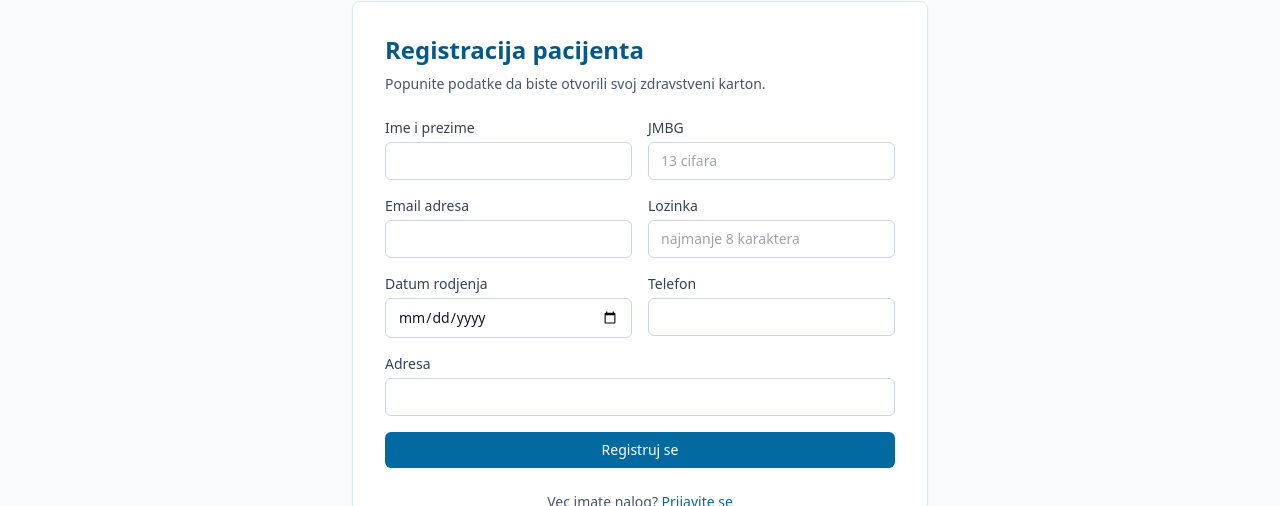
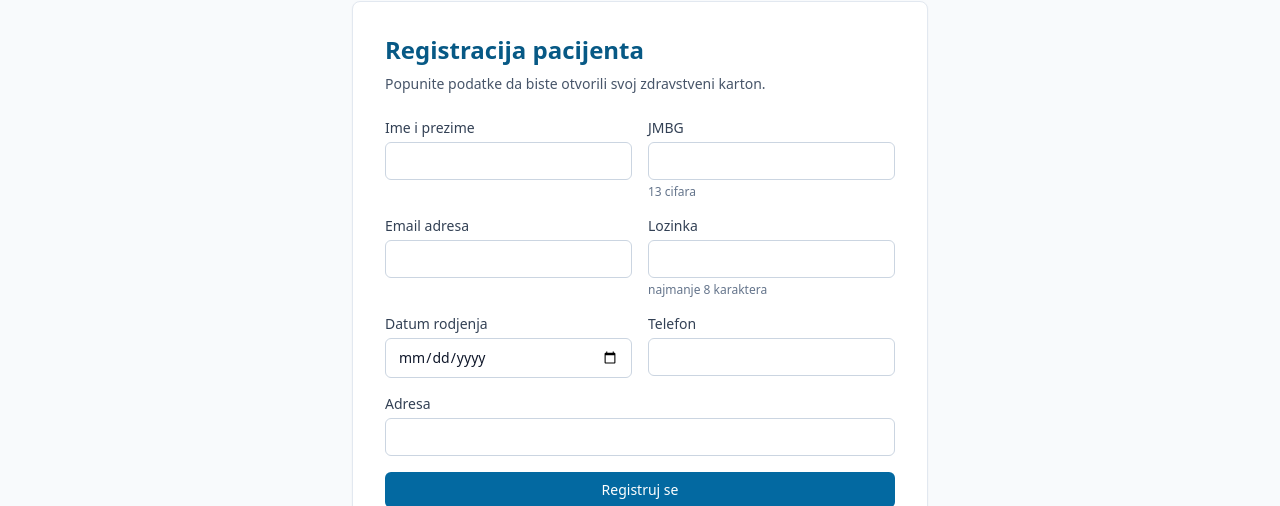
Before and after one commit to elab-development/internet-tehnologije-2025-zdravstveniekarton_2022_0528, a Next.js app: page /register in a window 1280 px wide. Shown: the part 112-618 px from the top of the page. Built offline with nearby package versions, Linux system fonts and the light colour scheme; no server answers.

Commit message:
Reusable komponente Button, Input i Select i refaktorisanje formi

```diff
--- a/app/(auth)/login/page.tsx
+++ b/app/(auth)/login/page.tsx
@@ -4,6 +4,8 @@ import { useState } from 'react';
 import { useRouter } from 'next/navigation';
 import { signIn } from 'next-auth/react';
 import Link from 'next/link';
+import Input from '@/components/ui/Input';
+import Button from '@/components/ui/Button';
 
 /**
  * Stranica za prijavu (/login).
@@ -53,34 +55,24 @@ export default function LoginPage() {
         </p>
 
         <form onSubmit={handleSubmit} className="mt-6 space-y-4">
-          <div>
-            <label htmlFor="email" className="mb-1 block text-sm font-medium text-slate-700">
-              Email adresa
-            </label>
-            <input
-              id="email"
+          <Input
+            label="Email adresa"
+            name="email"
             type="email"
             required
             value={email}
             onChange={(event) => setEmail(event.target.value)}
             placeholder="ime@primer.rs"
-              className="w-full rounded-md border border-slate-300 px-3 py-2 text-sm outline-none focus:border-sky-500 focus:ring-1 focus:ring-sky-500"
           />
-          </div>
 
-          <div>
-            <label htmlFor="password" className="mb-1 block text-sm font-medium text-slate-700">
-              Lozinka
-            </label>
-            <input
-              id="password"
+          <Input
+            label="Lozinka"
+            name="password"
             type="password"
             required
             value={password}
             onChange={(event) => setPassword(event.target.value)}
-              className="w-full rounded-md border border-slate-300 px-3 py-2 text-sm outline-none focus:border-sky-500 focus:ring-1 focus:ring-sky-500"
           />
-          </div>
 
           {error && (
             <p role="alert" className="rounded-md bg-red-50 px-3 py-2 text-sm text-red-700">
@@ -88,13 +80,9 @@ export default function LoginPage() {
             </p>
           )}
 
-          <button
-            type="submit"
-            disabled={isSubmitting}
-            className="w-full rounded-md bg-sky-700 px-4 py-2 text-sm font-medium text-white hover:bg-sky-800 disabled:opacity-60"
-          >
-            {isSubmitting ? 'Prijavljivanje...' : 'Prijavi se'}
-          </button>
+          <Button type="submit" isLoading={isSubmitting} className="w-full">
+            Prijavi se
+          </Button>
         </form>
 
         <p className="mt-6 text-center text-sm text-slate-600">
--- a/app/(auth)/register/page.tsx
+++ b/app/(auth)/register/page.tsx
@@ -4,8 +4,10 @@ import { useState } from 'react';
 import { useRouter } from 'next/navigation';
 import { signIn } from 'next-auth/react';
 import Link from 'next/link';
+import Input from '@/components/ui/Input';
+import Button from '@/components/ui/Button';
 
-// Pocetno stanje forme drzimo u jednom objektu, da ne pravimo osam useState poziva.
+// Pocetno stanje forme drzimo u jednom objektu, da ne pravimo sedam useState poziva.
 const initialForm = {
   fullName: '',
   email: '',
@@ -78,7 +80,7 @@ export default function RegisterPage() {
         </p>
 
         <form onSubmit={handleSubmit} className="mt-6 grid gap-4 sm:grid-cols-2">
-          <FormField
+          <Input
             label="Ime i prezime"
             name="fullName"
             value={form.fullName}
@@ -86,16 +88,16 @@ export default function RegisterPage() {
             error={fieldErrors.fullName}
             required
           />
-          <FormField
+          <Input
             label="JMBG"
             name="jmbg"
             value={form.jmbg}
             onChange={handleChange}
             error={fieldErrors.jmbg}
-            placeholder="13 cifara"
+            hint="13 cifara"
             required
           />
-          <FormField
+          <Input
             label="Email adresa"
             name="email"
             type="email"
@@ -104,17 +106,17 @@ export default function RegisterPage() {
             error={fieldErrors.email}
             required
           />
-          <FormField
+          <Input
             label="Lozinka"
             name="password"
             type="password"
             value={form.password}
             onChange={handleChange}
             error={fieldErrors.password}
-            placeholder="najmanje 8 karaktera"
+            hint="najmanje 8 karaktera"
             required
           />
-          <FormField
+          <Input
             label="Datum rodjenja"
             name="dateOfBirth"
             type="date"
@@ -123,22 +125,21 @@ export default function RegisterPage() {
             error={fieldErrors.dateOfBirth}
             required
           />
-          <FormField
+          <Input
             label="Telefon"
             name="phone"
             value={form.phone}
             onChange={handleChange}
             error={fieldErrors.phone}
           />
-          <div className="sm:col-span-2">
-            <FormField
+          <Input
             label="Adresa"
             name="address"
             value={form.address}
             onChange={handleChange}
             error={fieldErrors.address}
+            className="sm:col-span-2"
           />
-          </div>
 
           {error && (
             <p
@@ -149,13 +150,9 @@ export default function RegisterPage() {
             </p>
           )}
 
-          <button
-            type="submit"
-            disabled={isSubmitting}
-            className="rounded-md bg-sky-700 px-4 py-2 text-sm font-medium text-white hover:bg-sky-800 disabled:opacity-60 sm:col-span-2"
-          >
-            {isSubmitting ? 'Slanje...' : 'Registruj se'}
-          </button>
+          <Button type="submit" isLoading={isSubmitting} className="sm:col-span-2">
+            Registruj se
+          </Button>
         </form>
 
         <p className="mt-6 text-center text-sm text-slate-600">
@@ -168,44 +165,3 @@ export default function RegisterPage() {
     </main>
   );
 }
-
-// Mala pomocna komponenta da se markup polja ne ponavlja sedam puta.
-// U komitu 15 bice zamenjena globalnom reusable komponentom Input.
-function FormField({
-  label,
-  name,
-  value,
-  onChange,
-  error,
-  type = 'text',
-  placeholder,
-  required,
-}: {
-  label: string;
-  name: string;
-  value: string;
-  onChange: (event: React.ChangeEvent<HTMLInputElement>) => void;
-  error?: string;
-  type?: string;
-  placeholder?: string;
-  required?: boolean;
-}) {
-  return (
-    <div>
-      <label htmlFor={name} className="mb-1 block text-sm font-medium text-slate-700">
-        {label}
-      </label>
-      <input
-        id={name}
-        name={name}
-        type={type}
-        value={value}
-        onChange={onChange}
-        placeholder={placeholder}
-        required={required}
-        className="w-full rounded-md border border-slate-300 px-3 py-2 text-sm outline-none focus:border-sky-500 focus:ring-1 focus:ring-sky-500"
-      />
-      {error && <p className="mt-1 text-xs text-red-600">{error}</p>}
-    </div>
-  );
-}
--- /dev/null
+++ b/components/ui/Button.tsx
@@ -0,0 +1,52 @@
+import type { ButtonHTMLAttributes } from 'react';
+
+/**
+ * Reusable dugme koje se koristi kroz celu aplikaciju.
+ *
+ * Umesto da se Tailwind klase prepisuju na svakom dugmetu, ovde se biraju
+ * preko propa variant (izgled) i size (velicina). Tako sva dugmad u aplikaciji
+ * izgledaju isto, a izmena stila se radi na jednom mestu.
+ */
+
+type Variant = 'primary' | 'secondary' | 'danger';
+type Size = 'sm' | 'md';
+
+// Nasledjuju se svi standardni atributi dugmeta (onClick, disabled, type...),
+// pa se komponenta koristi isto kao obicno <button>.
+type ButtonProps = ButtonHTMLAttributes<HTMLButtonElement> & {
+  variant?: Variant;
+  size?: Size;
+  isLoading?: boolean;
+};
+
+const VARIANT_CLASSES: Record<Variant, string> = {
+  primary: 'bg-sky-700 text-white hover:bg-sky-800',
+  secondary: 'border border-slate-300 bg-white text-slate-700 hover:bg-slate-50',
+  danger: 'bg-red-600 text-white hover:bg-red-700',
+};
+
+const SIZE_CLASSES: Record<Size, string> = {
+  sm: 'px-3 py-1.5 text-sm',
+  md: 'px-4 py-2 text-sm',
+};
+
+export default function Button({
+  variant = 'primary',
+  size = 'md',
+  isLoading = false,
+  disabled,
+  className = '',
+  children,
+  ...rest
+}: ButtonProps) {
+  return (
+    <button
+      // Dok traje slanje dugme je onemoguceno, da korisnik ne posalje isti zahtev dva puta.
+      disabled={disabled || isLoading}
+      className={`rounded-md font-medium transition-colors disabled:cursor-not-allowed disabled:opacity-60 ${VARIANT_CLASSES[variant]} ${SIZE_CLASSES[size]} ${className}`}
+      {...rest}
+    >
+      {isLoading ? 'Sacekajte...' : children}
+    </button>
+  );
+}
--- /dev/null
+++ b/components/ui/Input.tsx
@@ -0,0 +1,56 @@
+import type { InputHTMLAttributes } from 'react';
+
+/**
+ * Reusable polje za unos: labela + input + poruka o gresci.
+ *
+ * Ranije je ovaj markup bio prepisan u svakoj formi. Sada se pise jednom,
+ * a forme samo prosledjuju label, value, onChange i eventualnu gresku.
+ */
+
+type InputProps = InputHTMLAttributes<HTMLInputElement> & {
+  label: string;
+  error?: string;
+  hint?: string;
+};
+
+export default function Input({
+  label,
+  error,
+  hint,
+  id,
+  name,
+  className = '',
+  ...rest
+}: InputProps) {
+  // Ako id nije prosledjen, koristi se name - labela mora da pokazuje na polje
+  // preko htmlFor da bi klik na tekst labele fokusirao polje (pristupacnost).
+  const fieldId = id ?? name;
+
+  return (
+    <div className={className}>
+      <label htmlFor={fieldId} className="mb-1 block text-sm font-medium text-slate-700">
+        {label}
+      </label>
+
+      <input
+        id={fieldId}
+        name={name}
+        // Crveni okvir kada postoji greska, da se odmah vidi koje polje treba popraviti.
+        className={`w-full rounded-md border px-3 py-2 text-sm outline-none focus:ring-1 ${
+          error
+            ? 'border-red-400 focus:border-red-500 focus:ring-red-500'
+            : 'border-slate-300 focus:border-sky-500 focus:ring-sky-500'
+        }`}
+        // aria-invalid javlja citacima ekrana da je vrednost neispravna.
+        aria-invalid={error ? true : undefined}
+        {...rest}
+      />
+
+      {error ? (
+        <p className="mt-1 text-xs text-red-600">{error}</p>
+      ) : (
+        hint && <p className="mt-1 text-xs text-slate-500">{hint}</p>
+      )}
+    </div>
+  );
+}
--- /dev/null
+++ b/components/ui/Select.tsx
@@ -0,0 +1,67 @@
+import type { SelectHTMLAttributes } from 'react';
+
+/**
+ * Reusable padajuca lista. Prati isti izgled i ponasanje kao Input,
+ * da forme kroz aplikaciju izgledaju ujednaceno.
+ *
+ * Opcije se prosledjuju kao niz objekata { value, label }, a ne kao deca,
+ * jer se u ovoj aplikaciji uvek popunjavaju iz podataka (lista doktora,
+ * statusi termina, tezine alergija...).
+ */
+
+export type SelectOption = {
+  value: string;
+  label: string;
+};
+
+type SelectProps = SelectHTMLAttributes<HTMLSelectElement> & {
+  label: string;
+  options: SelectOption[];
+  error?: string;
+  placeholder?: string;
+};
+
+export default function Select({
+  label,
+  options,
+  error,
+  placeholder,
+  id,
+  name,
+  className = '',
+  ...rest
+}: SelectProps) {
+  const fieldId = id ?? name;
+
+  return (
+    <div className={className}>
+      <label htmlFor={fieldId} className="mb-1 block text-sm font-medium text-slate-700">
+        {label}
+      </label>
+
+      <select
+        id={fieldId}
+        name={name}
+        className={`w-full rounded-md border bg-white px-3 py-2 text-sm outline-none focus:ring-1 ${
+          error
+            ? 'border-red-400 focus:border-red-500 focus:ring-red-500'
+            : 'border-slate-300 focus:border-sky-500 focus:ring-sky-500'
+        }`}
+        aria-invalid={error ? true : undefined}
+        {...rest}
+      >
+        {/* Prazna opcija tera korisnika da svesno izabere vrednost,
+            umesto da se precutno primeni prva stavka sa liste. */}
+        {placeholder && <option value="">{placeholder}</option>}
+
+        {options.map((option) => (
+          <option key={option.value} value={option.value}>
+            {option.label}
+          </option>
+        ))}
+      </select>
+
+      {error && <p className="mt-1 text-xs text-red-600">{error}</p>}
+    </div>
+  );
+}
```
Also changed, not shown: components/layout/Navbar.tsx (+3 -6 lines). Lines whose indentation alone changed are shown as unchanged.
